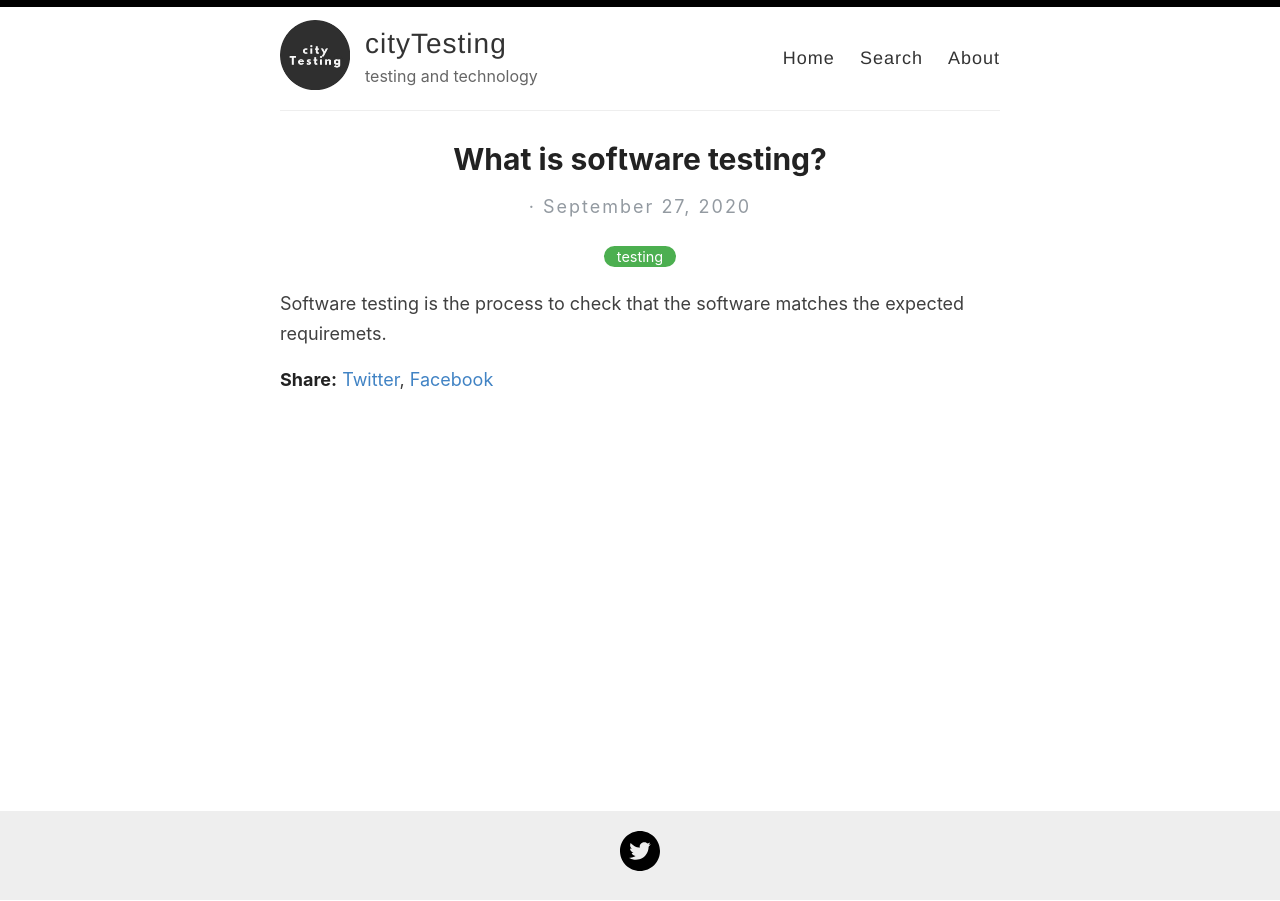
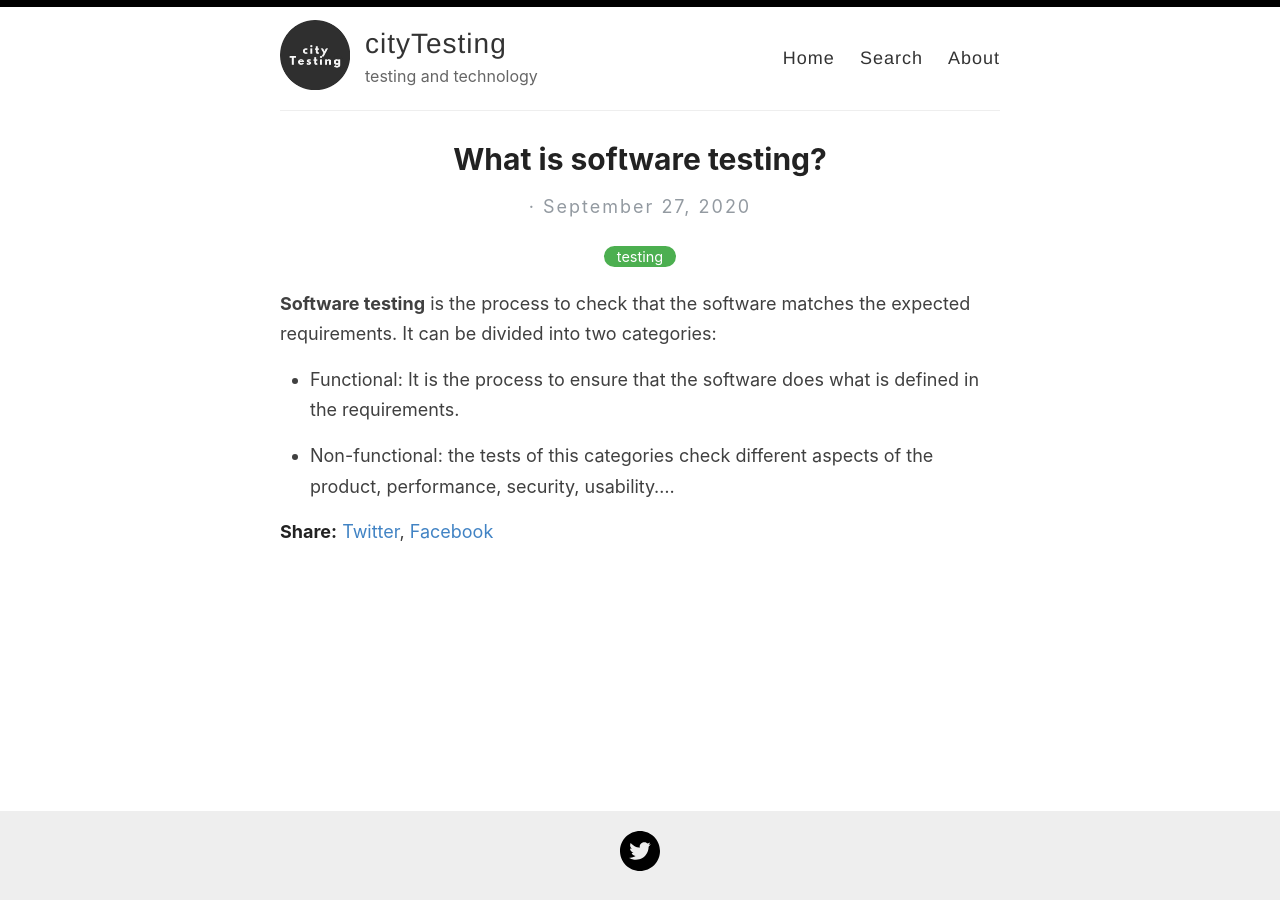
Before and after one commit to cityTesting/citytesting.github.io, a Jekyll site: the page built from _posts/2020-09-27-what-id-software-testing.md, in a window 1280 px wide. Built offline with Jekyll 4.4.1, drawn with Linux system fonts in a browser that asks for light colours.

Commit message:
Update 2020-09-27-what-id-software-testing.md

```diff
--- a/_posts/2020-09-27-what-id-software-testing.md
+++ b/_posts/2020-09-27-what-id-software-testing.md
@@ -4,4 +4,8 @@ title: What is software testing?
 categories: [testing]
 ---
 
-Software testing is the process to check that the software matches the expected requiremets.
+**Software testing** is the process to check that the software matches the expected requirements. It can be divided into two categories:
+
+* Functional: It is the process to ensure that the software does what is defined in the requirements.
+
+* Non-functional: the tests of this categories check different aspects of the product, performance, security, usability....
```
